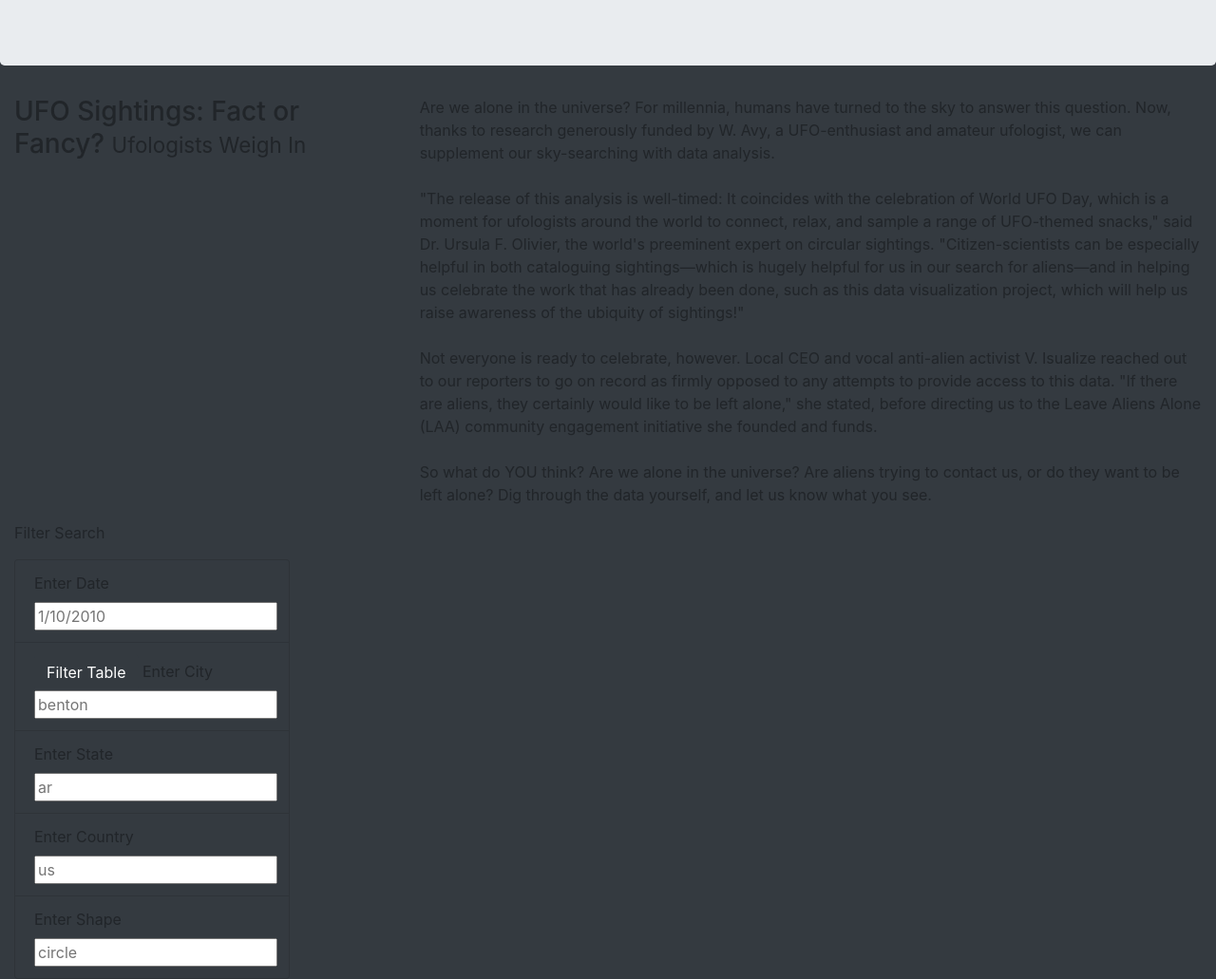
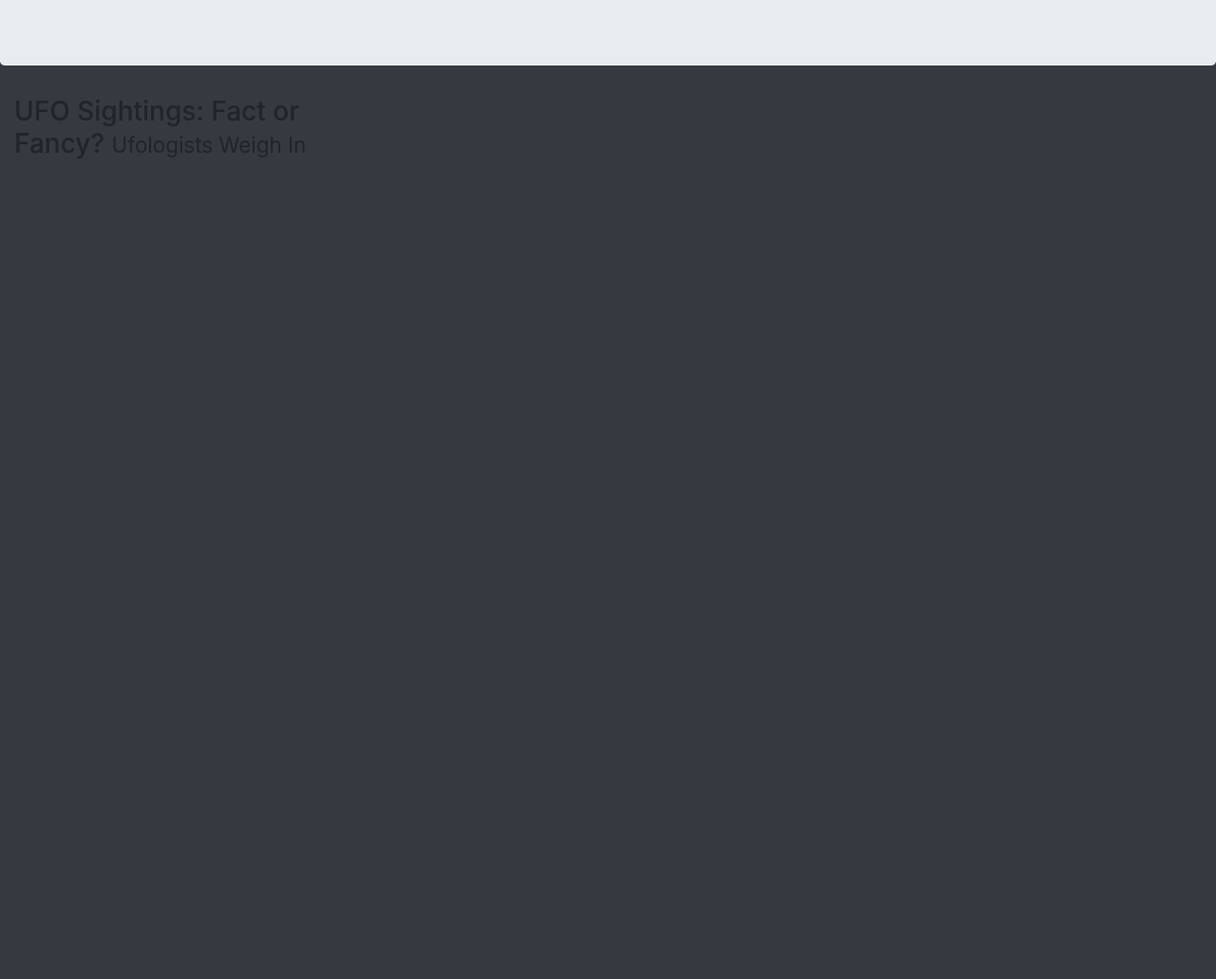
Before and after one commit to femiimam001/UFOs, a plain HTML site: page index.html in a window 1280 px wide. Shown: the part 190-1221 px from the top of the page at 95% size. After the commit the page ends 800 px from the top, so only its background shows below. Drawn offline with nearby package versions, Linux system fonts and the light colour scheme; files that its build step writes are made by us from their sources.

Commit message:
adding new changes

```diff
--- a/index.html
+++ b/index.html
@@ -29,67 +29,7 @@
             UFO Sightings: Fact or Fancy? <small>Ufologists Weigh In</small>
           </h3>
         </div>
-        <div class="col-md-8">
-          <p>
-            Are we alone in the universe? For millennia, humans have turned to
-            the sky to answer this question. Now, thanks to research generously
-            funded by W. Avy, a UFO-enthusiast and amateur ufologist, we can
-            supplement our sky-searching with data analysis.<br /><br />"The
-            release of this analysis is well-timed: It coincides with the
-            celebration of World UFO Day, which is a moment for ufologists
-            around the world to connect, relax, and sample a range of UFO-themed
-            snacks," said Dr. Ursula F. Olivier, the world's preeminent expert
-            on circular sightings. "Citizen-scientists can be especially helpful
-            in both cataloguing sightings—which is hugely helpful for us in our
-            search for aliens—and in helping us celebrate the work that has
-            already been done, such as this data visualization project, which
-            will help us raise awareness of the ubiquity of sightings!"<br /><br />Not
-            everyone is ready to celebrate, however. Local CEO and vocal
-            anti-alien activist V. Isualize reached out to our reporters to go
-            on record as firmly opposed to any attempts to provide access to
-            this data. "If there are aliens, they certainly would like to be
-            left alone," she stated, before directing us to the Leave Aliens
-            Alone (LAA) community engagement initiative she founded and
-            funds.<br /><br />So what do YOU think? Are we alone in the
-            universe? Are aliens trying to contact us, or do they want to be
-            left alone? Dig through the data yourself, and let us know what you
-            see.
-          </p>
-        </div>
-      </div>
-    </div>
-    <div class="container-fluid">
-      <div class="row">
-        <div class="col-md-3">
-          <form class="bg-dark">
-            <p>Filter Search</p>
-            <ul class="list-group bg-dark">
-              <li class="list-group-item bg-dark">
-                <label for="date">Enter Date</label>
-                <input type="text" placeholder="1/10/2010" id="datetime" />
-              </li>
-              <li class="list-group-item bg-dark">
-                <button id="filter-btn" type="button" class="btn btn-dark">
-                  Filter Table
-                </button>
-                <label for="date">Enter City</label>
-                <input type="text" placeholder="benton" id="city" />
-              </li>
-              <li class="list-group-item bg-dark">
-                <label for="date">Enter State</label>
-                <input type="text" placeholder="ar" id="state" />
-              </li>
-              <li class="list-group-item bg-dark">
-                <label for="date">Enter Country</label>
-                <input type="text" placeholder="us" id="country" />
-              </li>
-              <li class="list-group-item bg-dark">
-                <label for="date">Enter Shape</label>
-                <input type="text" placeholder="circle" id="shape" />
-              </li>
-            </ul>
-          </form>
-        </div>
+        <div class="col-md-8"></div>
       </div>
     </div>
   </body>
```
